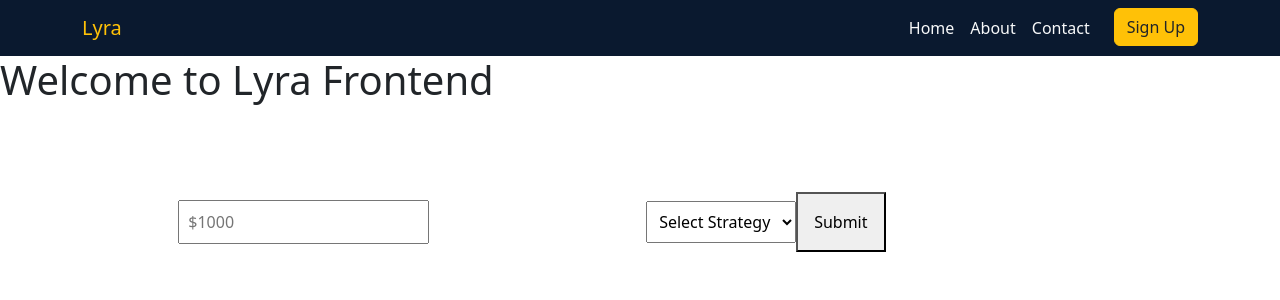
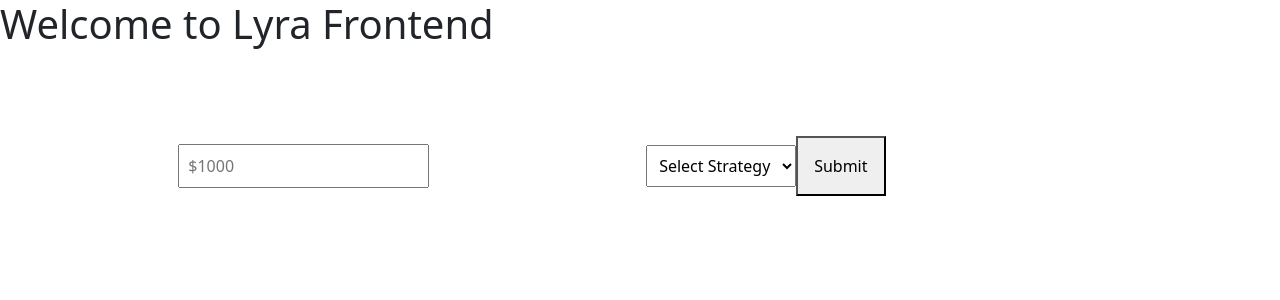
Before and after one commit to ari1811/lyra-frontend, a Next.js app: page / in a window 1280 px wide. Shown: the top 300 px of the page. Built offline with nearby package versions, Linux system fonts and the light colour scheme.

Commit message:
Update _app.js

```diff
--- a/pages/_app.js
+++ b/pages/_app.js
@@ -1,11 +1,5 @@
 import 'bootstrap/dist/css/bootstrap.min.css';
-import Navbar from '../components/Navbar';
 
-export default function MyApp({ Component, pageProps }) {
-  return (
-    <>
-      <Navbar />
-      <Component {...pageProps} />
-    </>
-  );
+export default function App({ Component, pageProps }) {
+  return <Component {...pageProps} />;
 }
```
